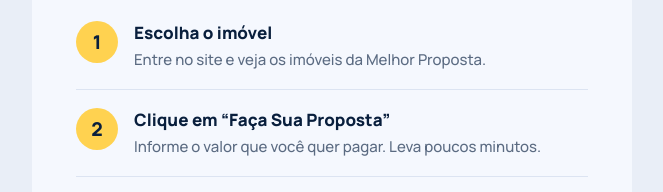
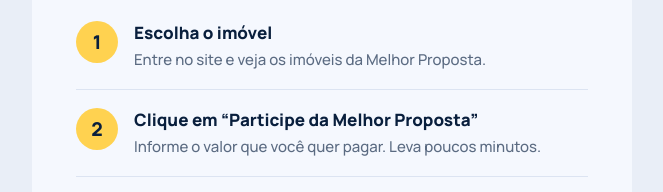
Before and after one commit to camilabarbieri-ux/melhorpropostalembrete, a plain HTML site: page index.html in a window 1280 px wide. Shown: the part 1335-1527 px from the top of the page, without its empty margins (308-971 px from the left). Drawn offline with Linux system fonts and the light colour scheme.

Commit message:
Updatess index.html

```diff
--- a/index.html
+++ b/index.html
@@ -151,7 +151,7 @@
                 <table role="presentation" cellpadding="0" cellspacing="0" border="0" style="border-collapse:separate;"><tr><td align="center" valign="middle" style="width:42px;height:42px;border-radius:21px;background-color:#FFD250;font-family:'Manrope',Arial,Helvetica,sans-serif;font-size:19px;line-height:42px;font-weight:800;color:#091F3D;">2</td></tr></table>
               </td>
               <td valign="top" style="font-family:'Manrope',Arial,Helvetica,sans-serif;">
-                <p style="margin:0;font-size:17px;line-height:24px;font-weight:800;color:#091F3D;">Clique em “Faça Sua Proposta”</p>
+                <p style="margin:0;font-size:17px;line-height:24px;font-weight:800;color:#091F3D;">Clique em “Participe da Melhor Proposta”</p>
                 <p style="margin:3px 0 0 0;font-size:15px;line-height:23px;font-weight:500;color:#5B6B82;">Informe o valor que você quer pagar. Leva poucos minutos.</p>
               </td>
             </tr></table>
```
